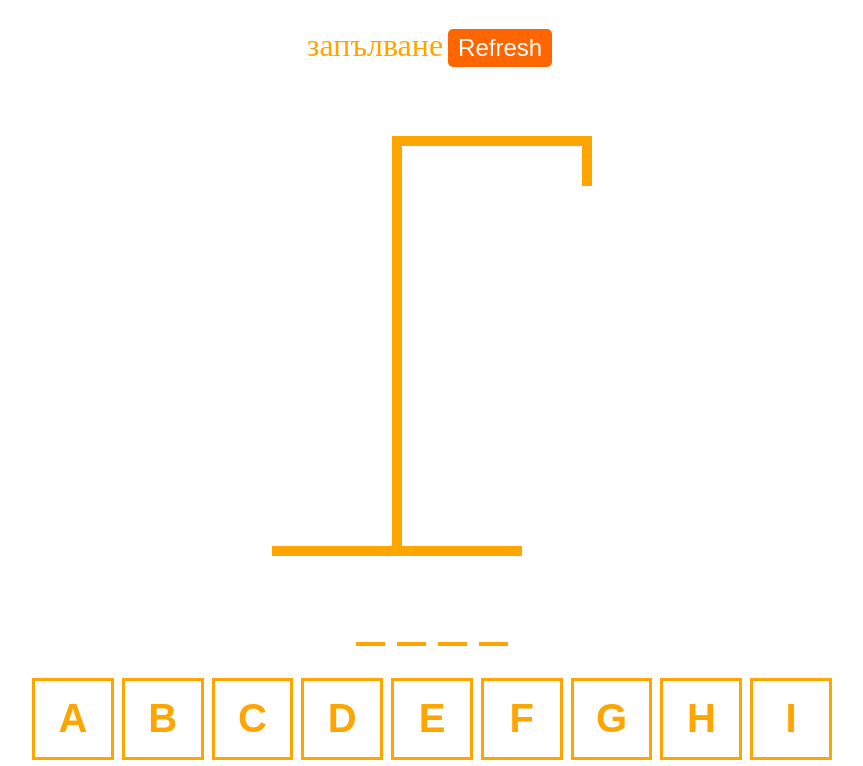
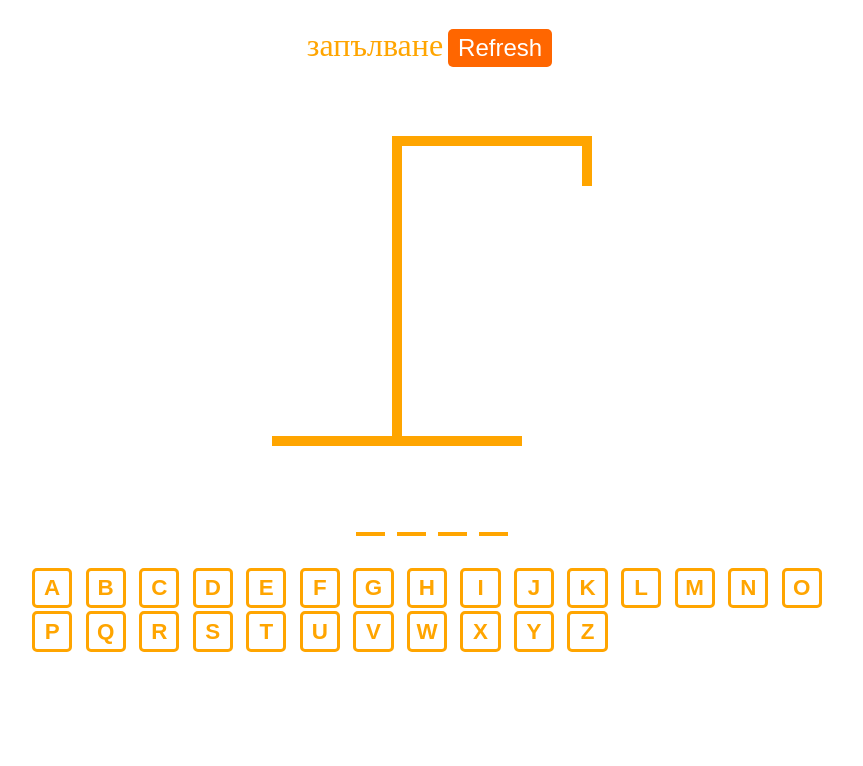
Before and after one commit to NinaNikolova/react-hangman-main, a React (Vite) app: page / in a window 1280 px wide. Shown: the top 766 px of the page, without its empty margins (208-1071 px from the left). Built offline with nearby package versions, Linux system fonts and the light colour scheme.

Commit message:
corrected keyboard

```diff
--- a/src/HangmanDrawing.tsx
+++ b/src/HangmanDrawing.tsx
@@ -117,7 +117,7 @@ export function HangmanDrawing({ numberOfGuesses }: HangmanDrawingProps) {
       />
       <div
         style={{
-          height: "400px",
+          height: "290px",
           width: "10px",
           background: "orange",
           marginLeft: "120px",
--- a/src/Keyboard.module.css
+++ b/src/Keyboard.module.css
@@ -1,11 +1,12 @@
 .btn {
-  width: 100%;
+  width: 80%;
   border: 3px solid orange;
+  border-radius: 5px;
   background: none;
   aspect-ratio: 1 / 1;
-  font-size: 2.5rem;
+  font-size: 1.4rem;
   text-transform: uppercase;
-  padding: .5rem;
+  padding: .2rem;
   font-weight: bold;
   cursor: pointer;
   color: orange;
--- a/src/Keyboard.tsx
+++ b/src/Keyboard.tsx
@@ -46,8 +46,8 @@ export function Keyboard({
     <div
       style={{
         display: "grid",
-        gridTemplateColumns: "repeat(auto-fit, minmax(75px, 1fr))",
-        gap: ".5rem",
+        gridTemplateColumns: "repeat(auto-fit, minmax(50px, 1fr))", // Adjusted minimum size
+        gap: ".2rem",
       }}
     >
       {KEYS.map(key => {
@@ -56,9 +56,8 @@ export function Keyboard({
         return (
           <button
             onClick={() => addGuessedLetter(key)}
-            className={`${styles.btn} ${isActive ? styles.active : ""} ${
-              isInactive ? styles.inactive : ""
-            }`}
+            className={`${styles.btn} ${isActive ? styles.active : ""} ${isInactive ? styles.inactive : ""
+              }`}
             disabled={isInactive || isActive || disabled}
             key={key}
           >
```
